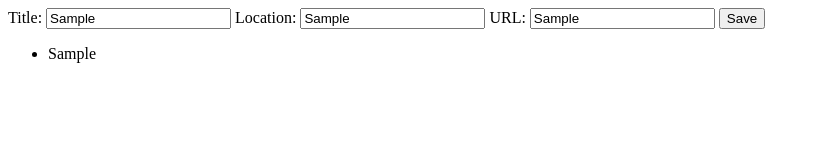
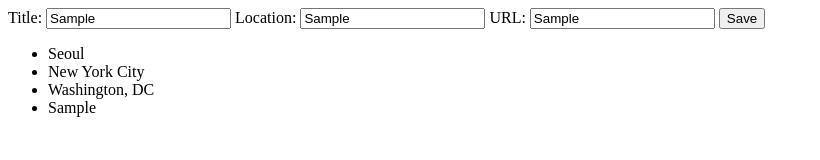
Before and after one commit to alswch/ASC_JSoop, a plain HTML site: page index.html in a window 1280 px wide. Both pictures are taken after typing "Sample", "Sample", "Sample" into the empty fields and a click on the button "Save". Shown: the whole page, without its empty margins (0-820 px from the left). Drawn offline with Linux system fonts and the light colour scheme.

Commit message:
created clickable link. photo info displays when clicked

```diff
--- a/JSoop_script.js
+++ b/JSoop_script.js
@@ -36,44 +36,79 @@ var photoApp = {
   },
   savedPhotoInfo: function() {
     console.log("savedPhotoInfo");
-    var photoTitle = document.getElementById('title').value;
-    var photoLocation = document.getElementById('location').value;
-    var photoURL = document.getElementById('url').value;
+    var title = document.getElementById('title').value;
+    var location = document.getElementById('location').value;
+    var url = document.getElementById('url').value;
     // Make instances
-    var nextPhoto = new photoApp.Photo(photoTitle, photoLocation, photoURL);
+    var nextPhoto = new photoApp.Photo(title, location, url);
     console.log(nextPhoto);
     photoApp.photoAlbum.push(nextPhoto);
     console.log(photoApp.photoAlbum);
     photoApp.createGallery()
+    photoApp.activatePhotoList()
   },
   // Photo constructor
-  Photo: function(photoTitle, photoLocation, photoURL) {
-    this.title = photoTitle;
-    this.location = photoLocation;
-    this.url = photoURL;
+  Photo: function(title, location, url) {
+    this.title = title;
+    this.location = location;
+    this.url = url;
   },
+  // ====== CREATE GALLERY LIST =======
   createGallery: function() {
     console.log("createGallery");
-    var photoIndex = photoApp.photoAlbum.length-1;
-    var lastPhoto = photoApp.photoAlbum[photoIndex];
-    var photoTitle = lastPhoto.title;
-    var nextListItem = document.createElement('li');
-    nextListItem.id = "title_" + photoIndex;
-    var nextTextItem = document.createTextNode(photoTitle);
-    nextListItem.appendChild(nextTextItem);
-    // var nextListItem = "<li id='title_" + photoIndex + "'>" + photoTitle + "</li>"
-    // console.log(nextListItem);
-    // var t = document.createTextNode(nextListItem);
-    document.getElementById('galleryTitles').appendChild(nextListItem);
+    var nextListItem = "";
+    for (var i = 0; i < photoApp.photoAlbum.length; i++) {
+      nextPhotoGallery = photoApp.photoAlbum[i];
+      nextPhotoGalleryTitle = nextPhotoGallery.title;
+      nextListItem += "<li id='title_" + i + "'>" + nextPhotoGalleryTitle + "</li>"
+    };
+    console.log(nextListItem);
+    document.getElementById('galleryTitles').innerHTML = nextListItem;
+  },
+  // ====== CREATE LINKABLE LINK =======
+  activatePhotoList: function() {
+    console.log("==activatePhotoList==");
+    var listArray = document.getElementById('galleryTitles').getElementsByTagName("li");
+    console.log(listArray);
+    for (var i = 0; i < listArray.length; i++) {
+      nextListItem = listArray[i];
+      console.log(nextListItem);
+      nextListItem.addEventListener("click", photoApp.displaySelectedPhoto);
+    }
+  },
+  // ======= DISPLAY SELECTED PHOTO INFO =======
+  displaySelectedPhoto: function(event){
+    console.log("==displaySelectedPhoto==");
+    var titleID = event.currentTarget.id;
+    console.log(event.currentTarget.id);
+    var titleIndex = titleID.indexOf("_") + 1;
+    console.log(titleIndex);
+    var photoIndex = titleID.substring(titleIndex);
+    console.log(photoIndex);
+    var selectPhoto = photoApp.photoAlbum[photoIndex];
+    console.log(selectPhoto);
+    var photoTags = document.getElementById("selectedTitles").getElementsByTagName("p");
+    console.log(photoTags);
+    photoTags[0].innerText = selectedTitles.title;
+    photoTags[1].innerText = selectedTitles.location;
+    photoTags[2].innerText = selectedTitles.url;
   }
+
 };
 photoApp.initialize();
 
-// for (var i = 0; i < photoApp.photoAlbum.length; i++) {
-//   nextPhotoGallery = photoApp.photoAlbum[i];
-//   nextPhotoGalleryTitle = nextPhotoGallery.title;
-//   nextListItem += "<li id='title_" + i + "'>" + nextPhotoGalleryTitle + "</li>"
-// };
+// ======= Alternate createGallery codes ========
+// var photoIndex = photoApp.photoAlbum.length-1;
+// var lastPhoto = photoApp.photoAlbum[photoIndex];
+// var photoTitle = lastPhoto.title;
+// var nextListItem = document.createElement('li');
+// nextListItem.id = "title_" + photoIndex;
+// var nextTextItem = document.createTextNode(photoTitle);
+// nextListItem.appendChild(nextTextItem);
+// var nextListItem = "<li id='title_" + photoIndex + "'>" + photoTitle + "</li>"
+// console.log(nextListItem);
+// var t = document.createTextNode(nextListItem);
+// document.getElementById('galleryTitles').appendChild(nextListItem);
 
 
 // Create a prototypical Person object. From this object, extend a Teacher object and a Student object.
--- a/index.html
+++ b/index.html
@@ -14,6 +14,13 @@
 
   <ul id="galleryTitles"></ul>
 
+  <div id="selectedTitles">
+    <p class="photoInfo">&nbsp;</p>
+    <p class="photoInfo">&nbsp;</p>
+    <p class="photoInfo">&nbsp;</p>
+    <p class="photoInfo">&nbsp;</p>
+  </div>
+
   <script type="text/javascript" src="JSoop_script.js">
 
   </script>
```
